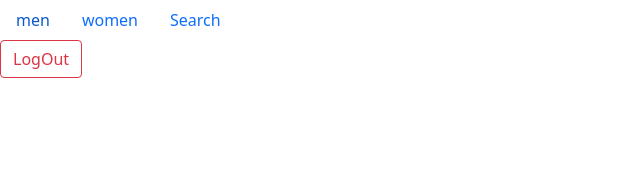
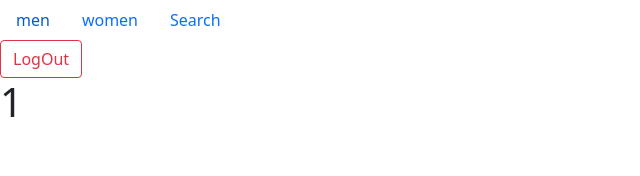
Before and after one commit to Pablo-Gallina/ReactRotuerV6, a React (Create React App) app: page /character/1 in a window 1280 px wide. Shown: the top 176 px of the page, without its empty margins (0-640 px from the left). Built offline with nearby package versions, Linux system fonts and the light colour scheme.

Commit message:
Uso del hook useParams y usando rutas con parametros

```diff
--- /dev/null
+++ b/src/Pages/CharacterScreen.jsx
@@ -0,0 +1,13 @@
+import React from 'react'
+import { useParams } from 'react-router'
+
+export const CharacterScreen = () => {
+    //Desescructurando el parametro
+    const {id} = useParams();
+
+    return (
+        <div>
+          <h1>{id}</h1>
+        </div>
+    )
+}
--- a/src/components/Card/Card.jsx
+++ b/src/components/Card/Card.jsx
@@ -7,7 +7,7 @@ const Card = ({id, name, description, type}) => {
         <div>
             <h1>{name}</h1>
             {/* <img src={path} alt={id} /> */}
-            <Link className="card-link" to={""}>
+            <Link className="card-link" to={`/character/${id}`}>
             VER MAS...
             </Link>
         </div>
--- a/src/routes/AppRouter.jsx
+++ b/src/routes/AppRouter.jsx
@@ -1,6 +1,7 @@
 import React from 'react'
 import { Switch, Route, Redirect } from 'react-router-dom'
 import Navbar from '../components/Navbar/Navbar'
+import { CharacterScreen } from '../Pages/CharacterScreen'
 import MenScreen from '../Pages/MenScreen'
 import SearchScreen from '../Pages/SearchScreen'
 import WomenScreen from '../Pages/WomenScreen'
@@ -16,6 +17,9 @@ const LoginRouter = () => {
             <Route exact path="/women" component={WomenScreen} />
             <Route exact path="/search" component={SearchScreen} />
 
+            {/* Ruta con parametro (el parametro es id) */}
+            <Route exact path="/character/:id" component={CharacterScreen} />
+
             {/* <Redirect to="/men" /> */}
         </Switch>
         </>
```
